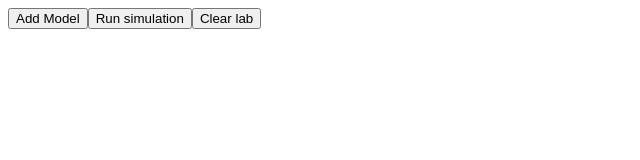
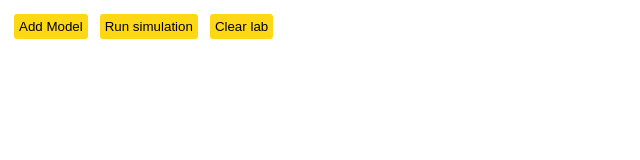
Before and after one commit to tobi-awolaju-21/Experiment001, a plain HTML site: page index.html in a window 1280 px wide. Shown: the whole page, without its empty margins (0-640 px from the left). Drawn offline with Linux system fonts and the light colour scheme.

Commit message:
Update index.html

```diff
--- a/index.html
+++ b/index.html
@@ -5,9 +5,9 @@
 </head>
 <body>
     <div class="control">
-        <button id="add-button">Add Model</button>
-        <button id="run-button">Run simulation</button> <!-- Changed id to 'run-button' -->
-        <button id="clear-button">Clear lab</button> <!-- Changed id to 'clear-button' -->
+        <button class="button "id="add-button">Add Model</button>
+        <button class="button"  id="run-button">Run simulation</button> <!-- Changed id to 'run-button' -->
+        <button class="button"  id="clear-button">Clear lab</button> <!-- Changed id to 'clear-button' -->
 
 
 
```
